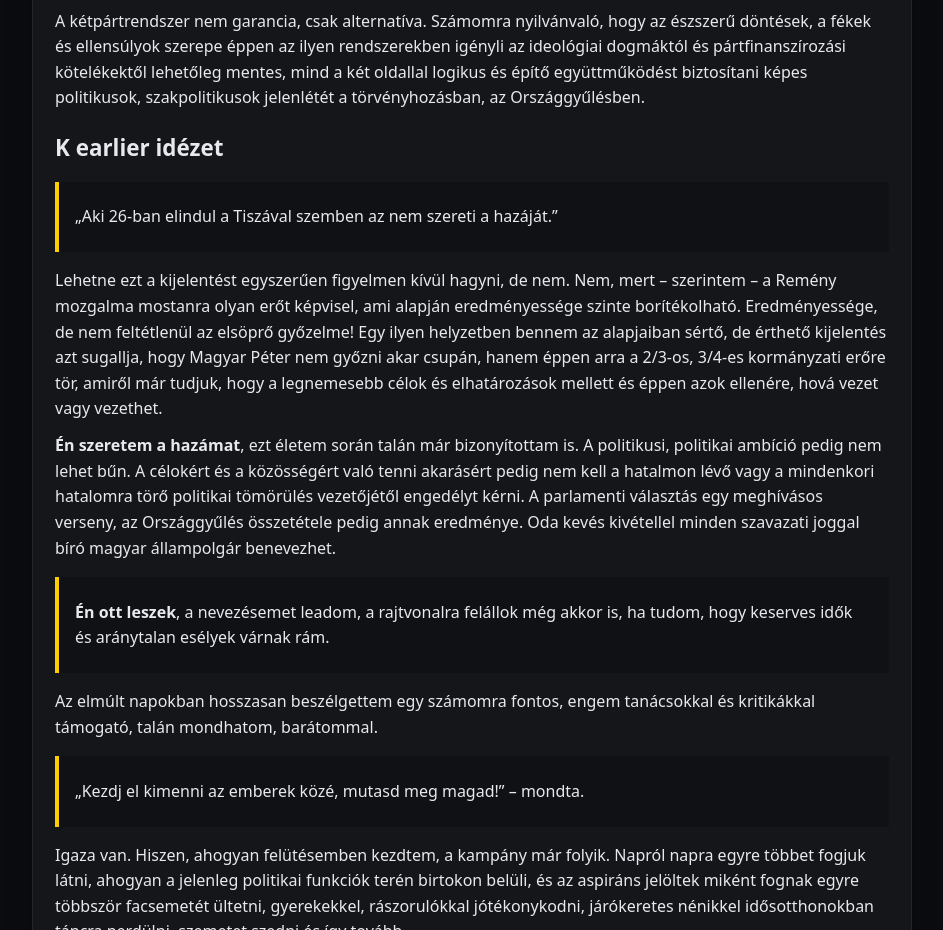
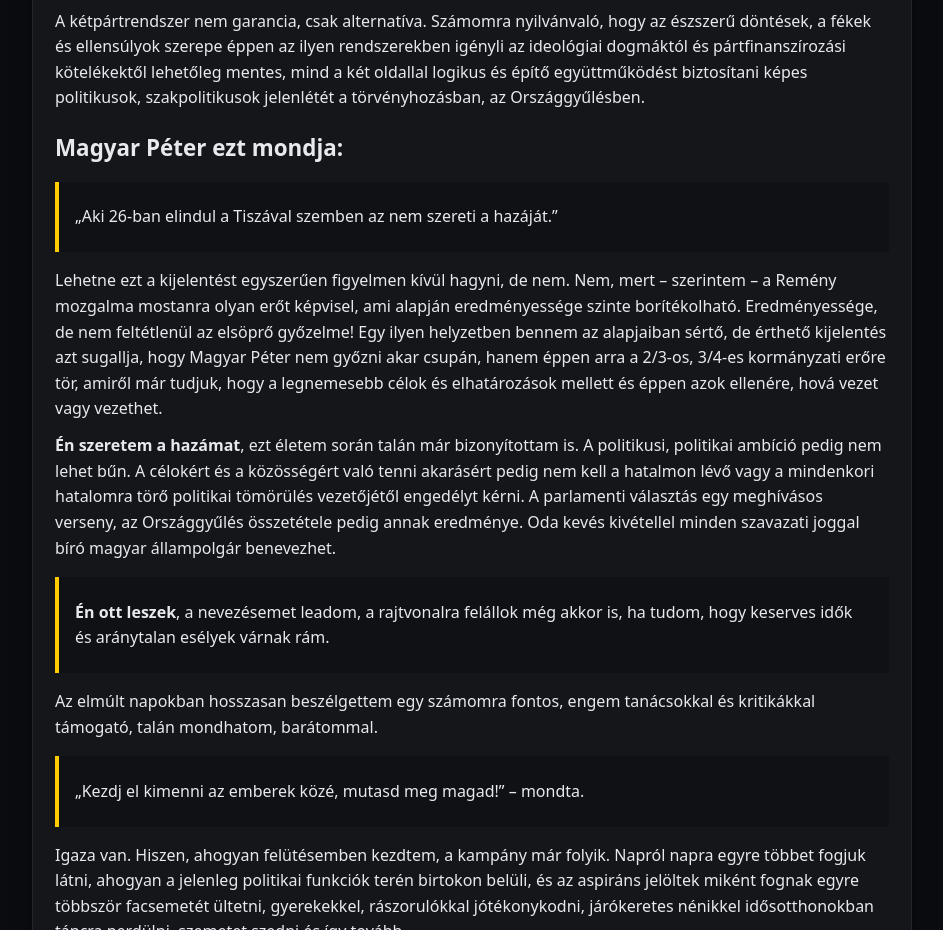
Before and after one commit to peticom/Jambor-Peter, a plain HTML site: page index.html in a window 1280 px wide. Shown: the part 2627-3557 px from the top of the page, without its empty margins (168-1111 px from the left). Drawn offline with Linux system fonts and the light colour scheme.

Commit message:
Update index.html

```diff
--- a/index.html
+++ b/index.html
@@ -107,7 +107,7 @@
         <p>Szerencsés vagyok, évtizedeket tölthettem el munkám és családom révén a világ számos fejlett és fejlődő országaiban, ismerhettem meg politikai rezsimeket és az azok alatt virágzó és sanyargó emberek életét egyaránt.</p>
         <p>A demokrácia nem alapértelmezett, nem alapjog, azt ki kell vívni és meg kell védeni, leginkább pedig rendeltetése szerint kell működtetni. Én azt látom, ma ez Magyarországon veszélyben van és azt is látni vélem, de legalább az sejlik bennem, hogy Magyar Péter és pártja, támogatottsága, megkerülhetetlen szerepe, a választási eredménytől függetlenül velünk marad — és talán értünk — hosszútávú tényező lesz.</p>
         <p>A kétpártrendszer nem garancia, csak alternatíva. Számomra nyilvánvaló, hogy az észszerű döntések, a fékek és ellensúlyok szerepe éppen az ilyen rendszerekben igényli az ideológiai dogmáktól és pártfinanszírozási kötelékektől lehetőleg mentes, mind a két oldallal logikus és építő együttműködést biztosítani képes politikusok, szakpolitikusok jelenlétét a törvényhozásban, az Országgyűlésben.</p>
-        <h3>K earlier idézet</h3>
+        <h3>Magyar Péter ezt mondja:</h3>
         <blockquote>
           <p>„Aki 26-ban elindul a Tiszával szemben az nem szereti a hazáját.”</p>
         </blockquote>
```
